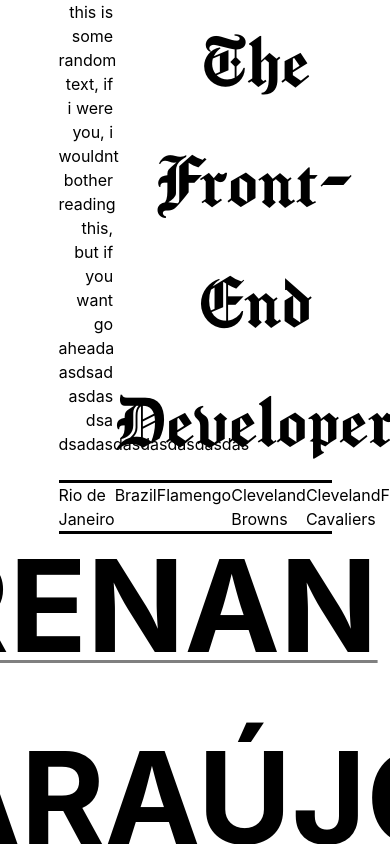
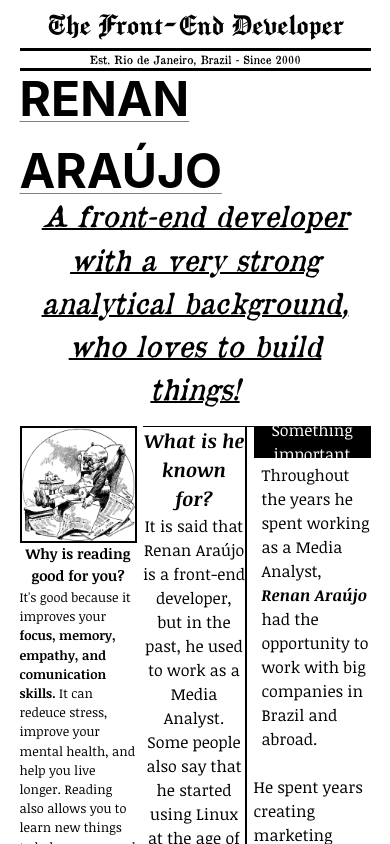
Before and after one commit to awkren/renan-araujo, a React (Create React App) app: page / in a window 390 px wide. Shown: the top 844 px of the page. Built offline with nearby package versions, Linux system fonts and the light colour scheme; the HTML template or start-up script is replaced by a standard one.

Commit message:
mobile header responsive

```diff
--- a/src/App.css
+++ b/src/App.css
@@ -15,3 +15,10 @@ body{
   width: 70%;
   margin: auto;
 }
+
+@media screen and (max-width:940px){
+  body{
+    width: 90%;
+    margin: auto;
+  }
+}
--- a/src/page-structure/Header.tsx
+++ b/src/page-structure/Header.tsx
@@ -5,19 +5,18 @@ const Header = () => {
   return (<>
 
     <div className='flex flex-row justify-between'>
-      <div className='w-[20%]'>
+      <div id='left-title-text' className='w-[20%]'>
         <p className='text-right'>this is some random text, if i were you, i wouldnt bother reading this, but if you want go aheada asdsad asdas dsa dsadasdasdasdasdasdas</p>
       </div>
-      <div id=''className='flex text-center'>
-        <p className='text-[5rem] font-[Chomsky]'>The Front-End Developer</p>
+      <div id='title-div' className='flex text-center'>
+        <p id='title-newspaper' className='text-[5rem] font-[Chomsky]'>The Front-End Developer</p>
       </div>
-      <div className='w-[20%]'>
+      <div id='right-title-text' className='w-[20%]'>
         <p className=''>this is some random text, if i were you, i wouldnt bother reading this, but if you want go aheada asdsad asdas dsa dsadasdasdasdasdasdas</p>
       </div>
     </div>
-
-      <div className='h-[.2rem] bg-black'></div>
-      <div className='flex flex-row justify-evenly'>
+    <div className='h-[.2rem] bg-black'></div>
+    <div id='below-title' className='flex flex-row justify-evenly'>
       <p className=''>Rio de Janeiro</p>
       <p>Brazil</p>
       <p>Flamengo</p>
@@ -26,8 +25,9 @@ const Header = () => {
       <p>Funk</p>
       <p>Rap</p>
       <p>Country Music</p>
-      </div>
-      <div className='h-[.2rem] bg-black'></div>
+    </div>
+    <p id='text-hidden' className='font-[OldNewspaper] hidden'>Est. Rio de Janeiro, Brazil - Since 2000</p>
+    <div className='h-[.2rem] bg-black'></div>
   </>)
 }
 
--- a/src/page-structure/Name.tsx
+++ b/src/page-structure/Name.tsx
@@ -3,12 +3,12 @@ import '../page-style/Name.css'
 
 const Name = () => {
   return (
-    <div className='mt-[-1.5rem]'>
-      <div className='flex font-bold gap-[4rem] text-[8rem] uppercase justify-center'>
-        <p className='underline decoration-[.2rem] underline-offset-8 decoration-[gray]'>Renan Araújo</p>
+    <div id='main-div-name' className='mt-[-1.5rem]'>
+      <div id='name-container' className='flex font-bold gap-[4rem] text-[8rem] uppercase justify-center'>
+        <p id='name-text' className='underline decoration-[.2rem] underline-offset-8 decoration-[gray]'>Renan Araújo</p>
       </div>
-      <div className='mt-[-1.5rem] mb-[1rem]'>
-        <p className='underline decoration-[.1rem] italic text-[1.8rem] text-center font-[OldNewspaper]'>A front-end developer with a very strong analytical background, who loves to build things!</p>
+      <div id='sub-title-div' className='mt-[-1.5rem] mb-[1rem]'>
+        <p id='sub-title-text' className='underline decoration-[.1rem] italic text-[1.8rem] text-center font-[OldNewspaper]'>A front-end developer with a very strong analytical background, who loves to build things!</p>
       </div>
     </div>
   )
--- a/src/page-style/Header.css
+++ b/src/page-style/Header.css
@@ -1 +1,22 @@
 /* *{border:1px solid red;} */
+
+@media screen and (max-width:940px){
+  #left-title-text, #right-title-text{
+    display: none;
+  }
+  #title-div{
+    text-align: center;
+    margin: auto;
+  }
+  #title-newspaper{
+    font-size: 2rem;
+  }
+  #below-title{
+    display: none;
+  }
+  #text-hidden{
+    display: flex;
+    font-size: .7rem;
+    justify-content: center;
+  }
+}
--- a/src/page-style/Name.css
+++ b/src/page-style/Name.css
@@ -0,0 +1,13 @@
+@media screen and (max-width:940px){
+  #name-container{
+    font-size: 3rem;
+  }
+  #name-text{
+    margin-top: 1rem;
+    text-decoration-thickness: 1px;
+    text-underline-offset: .3rem;
+  }
+  #sub-title-text{
+    margin-top: .7rem;
+  }
+}
```
